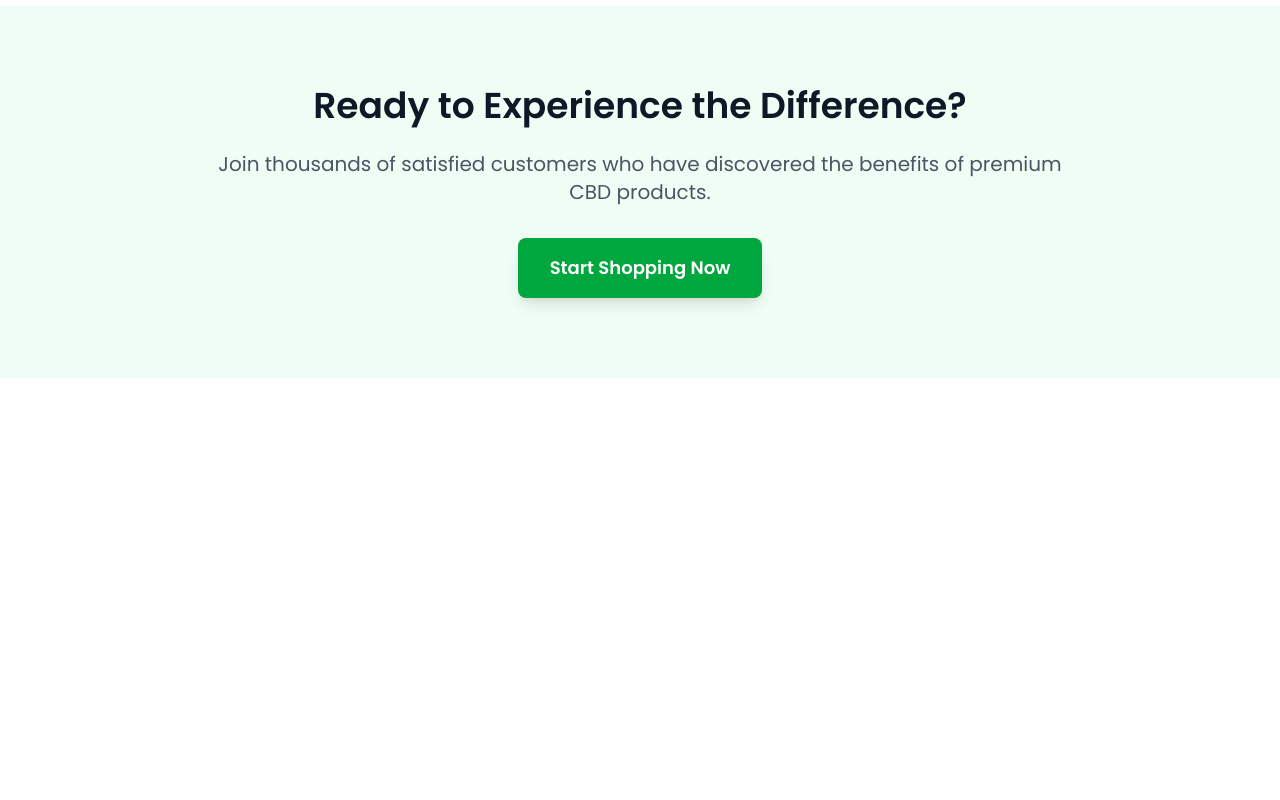
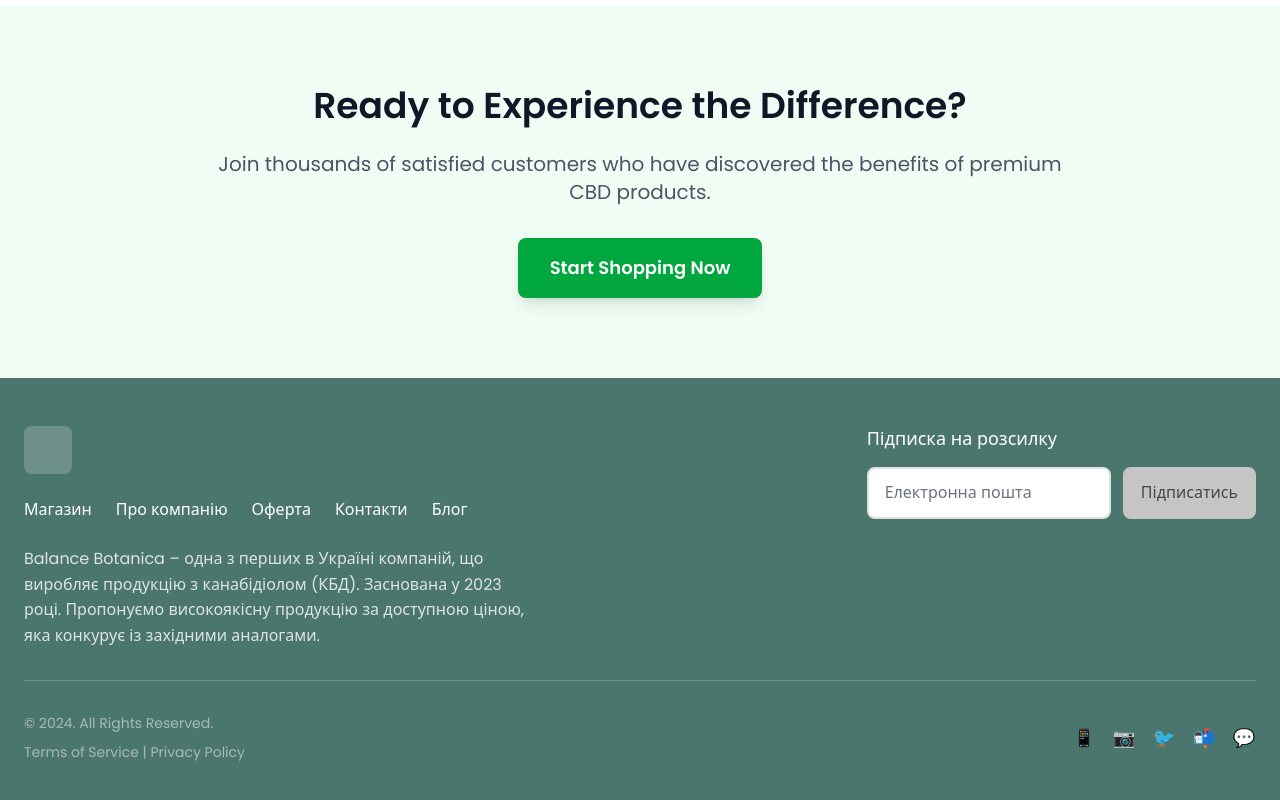
Before and after one commit to Balance-Botanica/frontend, a SvelteKit app: page / in a window 1280 px wide. Shown: the part 1246-2046 px from the top of the page. Before the commit the page ends 1624 px from the top, so only its background shows below. Built offline with nearby package versions, Linux system fonts and the light colour scheme.

Commit message:
Include Footer on all pages via root layout, excluding demo routes

```diff
--- a/src/routes/+layout.svelte
+++ b/src/routes/+layout.svelte
@@ -1,8 +1,12 @@
 <script lang="ts">
 	import '../app.css';
 	import favicon from '$lib/assets/favicon.svg';
+	import Footer from '$lib/components/Footer.svelte';
+	import { page } from '$app/stores';
 
 	let { children } = $props();
+
+	const hiddenFooterPrefixes = ['/design-system', '/components', '/footer-demo'];
 </script>
 
 <svelte:head>
@@ -10,3 +14,7 @@
 </svelte:head>
 
 {@render children?.()}
+
+{#if !hiddenFooterPrefixes.some((p) => $page.url.pathname.startsWith(p))}
+	<Footer />
+{/if}
```
